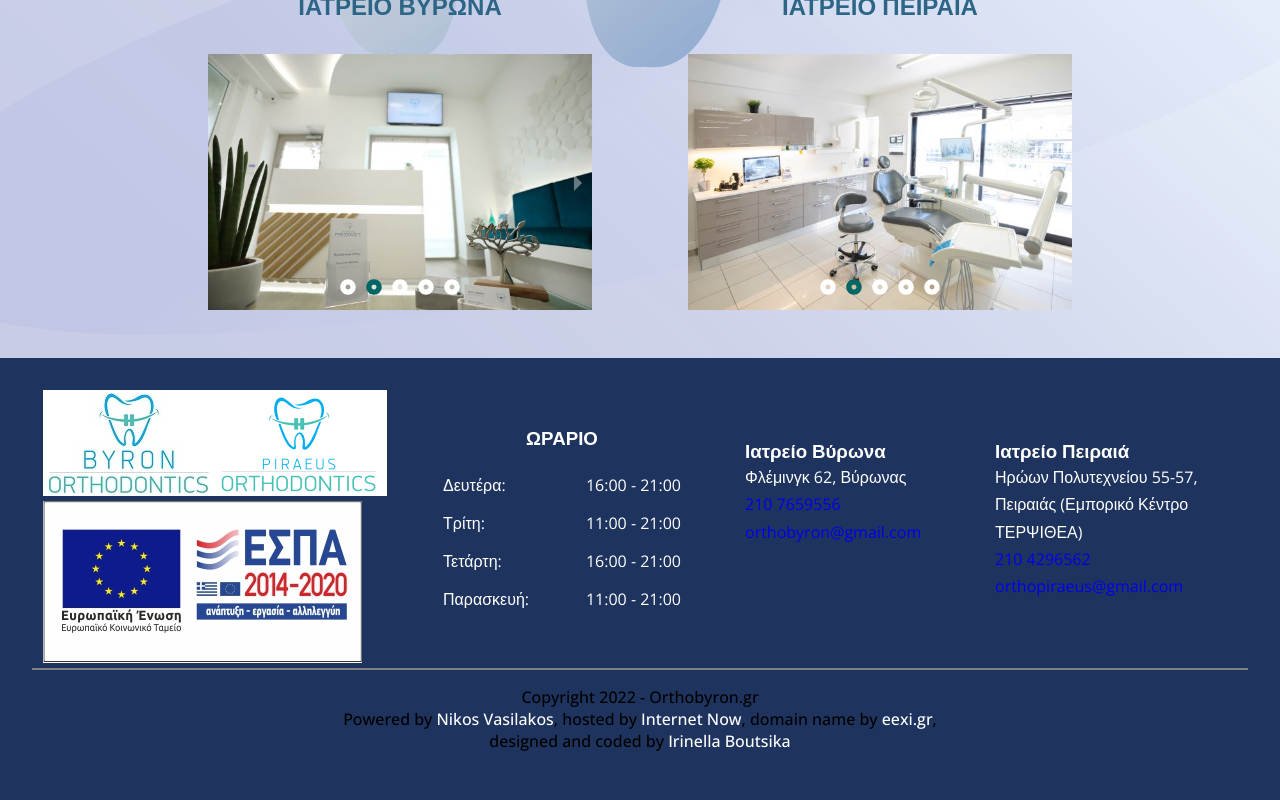
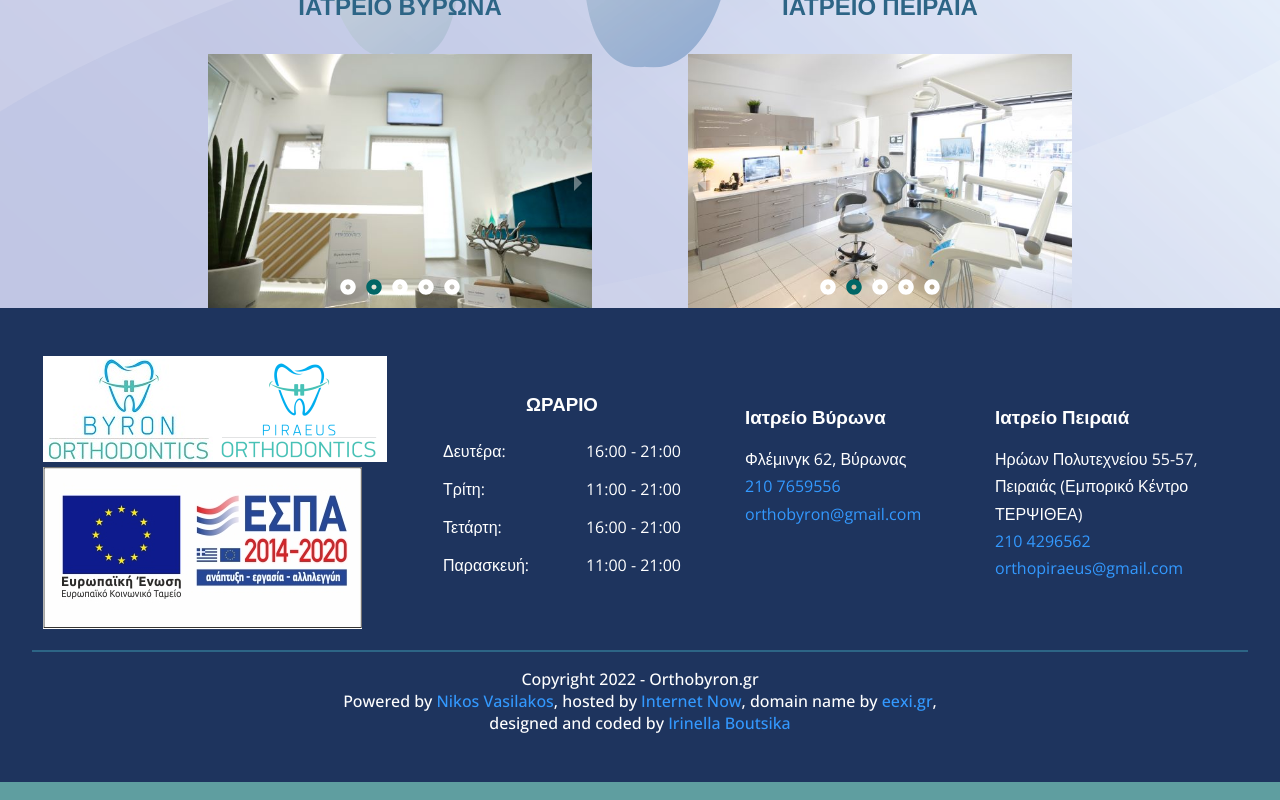
Before and after one commit to 3vilBonobo/orthobyron.gr, a React (Create React App) app: page /clinics in a window 1280 px wide. Shown: the part 1040-1840 px from the top of the page. Built offline with nearby package versions, Linux system fonts and the light colour scheme.

Commit message:
fix styles

```diff
--- a/src/components/Styles/Footer.style.js
+++ b/src/components/Styles/Footer.style.js
@@ -5,7 +5,7 @@ export const StyledFooter = styled.footer`
   width: 100%;
   background-color: ${(props) => props.theme.darkBlue};
   position: relative;
-  top: 180px;
+  top: 130px;
   padding: 2rem;
   display: flex;
   flex-direction: column;
@@ -17,6 +17,8 @@ export const StyledFooterTopSection = styled.div`
   flex-direction: column;
   align-items: center;
   justify-content: center;
+  padding: 1rem;
+
   @media screen and (min-width: 768px) {
     flex-direction: row;
   }
@@ -59,13 +61,17 @@ export const StyledFooterAddress = styled.div`
   line-height: 1.7rem;
 `;
 
-export const StyledFooterAddressTitle = styled.h3``;
+export const StyledFooterAddressTitle = styled.h3`
+  padding-bottom: 1rem;
+`;
 export const StyledFooterAddressText = styled.p``;
 export const StyledFooterAddressPhone = styled.a`
   text-decoration: none;
+  color: ${(props) => props.theme.brightCyan};
 `;
 export const StyledFooterAddressEmail = styled.a`
   text-decoration: none;
+  color: ${(props) => props.theme.brightCyan};
 `;
 
 export const StyledFooterSocial = styled.div``;
@@ -76,11 +82,12 @@ export const StyledFooterLinkBanner = styled.a`
 export const StyledFooterBanner = styled.img``;
 
 export const StyledFooterSeparator = styled.hr`
-  border: 1px solid grey;
+  border: 0.5px solid ${(props) => props.theme.navyBlue};
   width: 100%;
 `;
 
 export const StyledAttribution = styled.div`
+  color: ${(props) => props.theme.white};
   font-weight: 500;
   display: flex;
   flex-direction: column;
@@ -91,6 +98,6 @@ export const StyledAttribution = styled.div`
 `;
 
 export const StyledAttrLinks = styled.a`
-  color: ${(props) => props.theme.white};
+  color: ${(props) => props.theme.brightCyan};
   text-decoration: none;
 `;
--- a/src/components/Styles/Header.style.js
+++ b/src/components/Styles/Header.style.js
@@ -63,8 +63,10 @@ export const StyledBottomHeaderSection = styled.div`
   flex-direction: row;
   align-items: center;
   justify-content: space-between;
-
-  color: #fff;
+  color: ${(props) => props.theme.white};
+  @media screen and (min-width: 768px) {
+    width: 100%;
+  }
 `;
 
 export const StyledPhone = styled.a`
--- a/src/components/Styles/Home.styles.js
+++ b/src/components/Styles/Home.styles.js
@@ -4,7 +4,10 @@ import { Link } from 'react-router-dom';
 export const StyledMain = styled.div`
   width: 100%;
   position: relative;
-  top: 140px;
+  top: 180px;
+  @media screen and (min-width: 768px) {
+    top: 140px;
+  }
 `;
 export const StyledHero = styled.div`
   width: 100%;
@@ -68,6 +71,12 @@ export const StyledHeroBtn = styled.a`
     transition: all 550ms cubic-bezier(0.19, 1, 0.22, 1);
     width: 50px;
     z-index: 1;
+
+    @media screen and (min-width: 768px) {
+      font-size: 1.8rem;
+      padding: 2rem 3rem;
+      border: 3px solid ${(props) => props.theme.white};
+    }
   }
 `;
 
--- a/src/components/Styles/Navbar.style.js
+++ b/src/components/Styles/Navbar.style.js
@@ -22,8 +22,8 @@ export const StyledCloseIcon = styled(MdClose)`
   position: absolute;
   color: ${(props) => props.theme.white};
   font-size: 2.5rem;
-  top: 2.5rem;
-  right: 2rem;
+  top: 1.9rem;
+  right: 1.9rem;
   margin-right: 1rem;
   z-index: 10;
   cursor: pointer;
@@ -34,7 +34,7 @@ export const StyledCloseIcon = styled(MdClose)`
 
 export const StyledNavbarContainer = styled.nav`
   z-index: 9;
-  height: 100vh;
+  height: 580px;
   width: auto;
   display: flex;
   flex-direction: column;
@@ -64,7 +64,7 @@ export const StyledMenuItems = styled.ul`
   align-items: center;
   justify-content: center;
   flex-direction: column;
-  padding-top: 170px;
+  padding-top: 80px;
 
   @media screen and (min-width: 768px) {
     flex-direction: row;
@@ -111,8 +111,7 @@ export const StyledNavButton = styled.button`
   color: ${(props) => props.theme.white};
   width: 100vw;
   text-align: center;
-  background-color: ${({ submenu }) =>
-    submenu ? `${(props) => props.theme.white}` : 'inherit'};
+  background-color: ${({ submenu }) => (submenu ? `#3579a0` : 'inherit')};
   border: none;
   cursor: pointer;
   padding: 1.3rem 1rem;
--- a/src/data/data.js
+++ b/src/data/data.js
@@ -69,11 +69,12 @@ export const intro =
 export const reviews = [
   {
     review:
-      '<i>"Το βασικό στον οδοντίατρο για μένα ειναι να μην πονας και να γίνεται σωστή δουλεια! <br/>Εδω βρήκα και τα δυο !!!!"<i>',
+      '<i>"Το Ινστιτούτο είναι πραγματικά σπάνιο.<br/> Αφενός είναι ένας υπέροχος και ζεστός χώρος, σε πολύ κεντρικό σημείο<br/> και αφετέρου (και βασικότατο ) η δουλειά είναι πολύ προσεγμένη και άκρως επαγγελματική.<br/>Ο κ.Πάνος ευγενέστατος και πάντα χαμογελαστός γεμάτος αφοσίωση και αισιοδοξία.<br/>Τελικά με την παρότρυνση του μετέτρεψε την φοβία μου σε θέληση.<br/>Ευχαριστώ πολύ και το χαμόγελο που μου χαρίσατε"<i>',
 
-    name: 'Xarula Polichronatou Moraiti',
+    name: 'Stavros Kougias ',
     source: 'Facebook',
   },
+
   {
     review:
       '<i>"Συνεπεια και πολυ προσεγμενη δουλεια! <br/> Χαιρομαι πλεον το χαμογελο μου!"<i>',
@@ -88,11 +89,12 @@ export const reviews = [
     name: 'Dimitra Tsoumaka',
     source: 'Facebook',
   },
+
   {
     review:
-      '<i>"Το Ινστιτούτο είναι πραγματικά σπάνιο.<br/> Αφενός είναι ένας υπέροχος και ζεστός χώρος, σε πολύ κεντρικό σημείο<br/> και αφετέρου (και βασικότατο ) η δουλειά είναι πολύ προσεγμένη και άκρως επαγγελματική.<br/>Ο κ.Πάνος ευγενέστατος και πάντα χαμογελαστός γεμάτος αφοσίωση και αισιοδοξία.<br/>Τελικά με την παρότρυνση του μετέτρεψε την φοβία μου σε θέληση.<br/>Ευχαριστώ πολύ και το χαμόγελο που μου χαρίσατε"<i>',
+      '<i>"Το βασικό στον οδοντίατρο για μένα ειναι να μην πονας και να γίνεται σωστή δουλεια! <br/>Εδω βρήκα και τα δυο !!!!"<i>',
 
-    name: 'Stavros Kougias ',
+    name: 'Xarula Polichronatou Moraiti',
     source: 'Facebook',
   },
 ];
```
